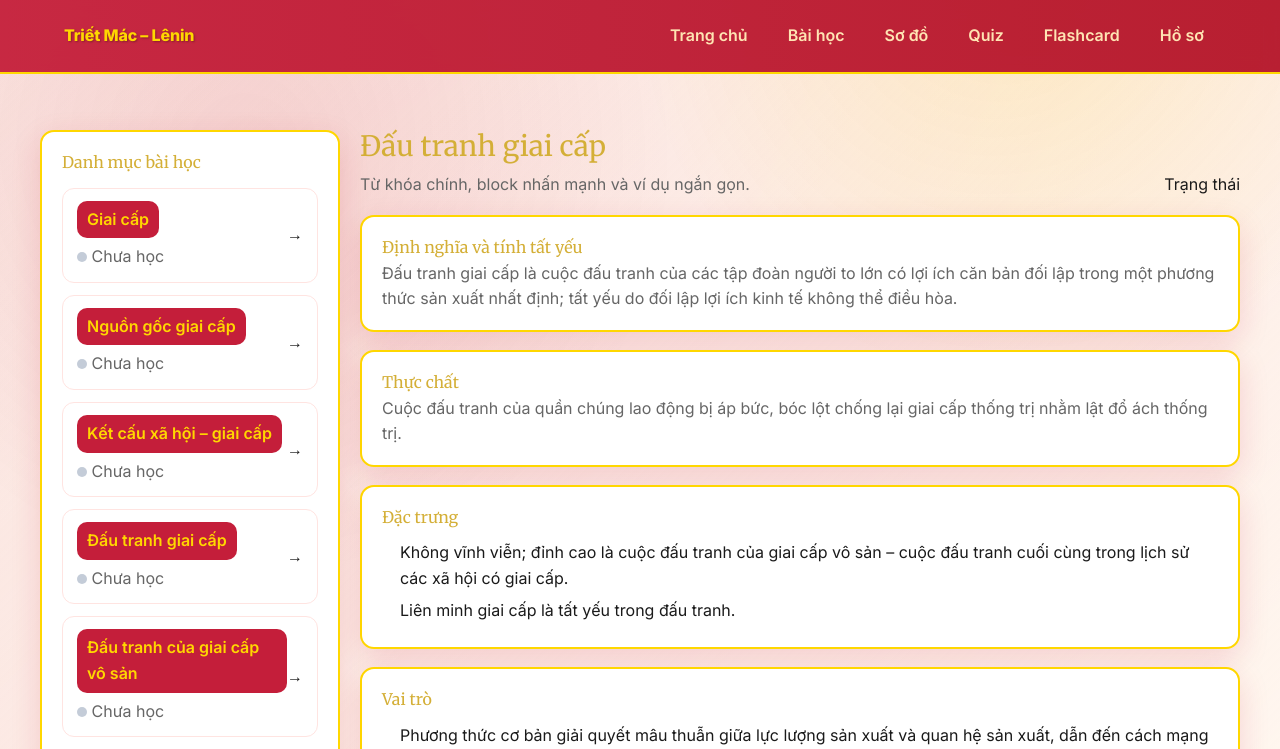
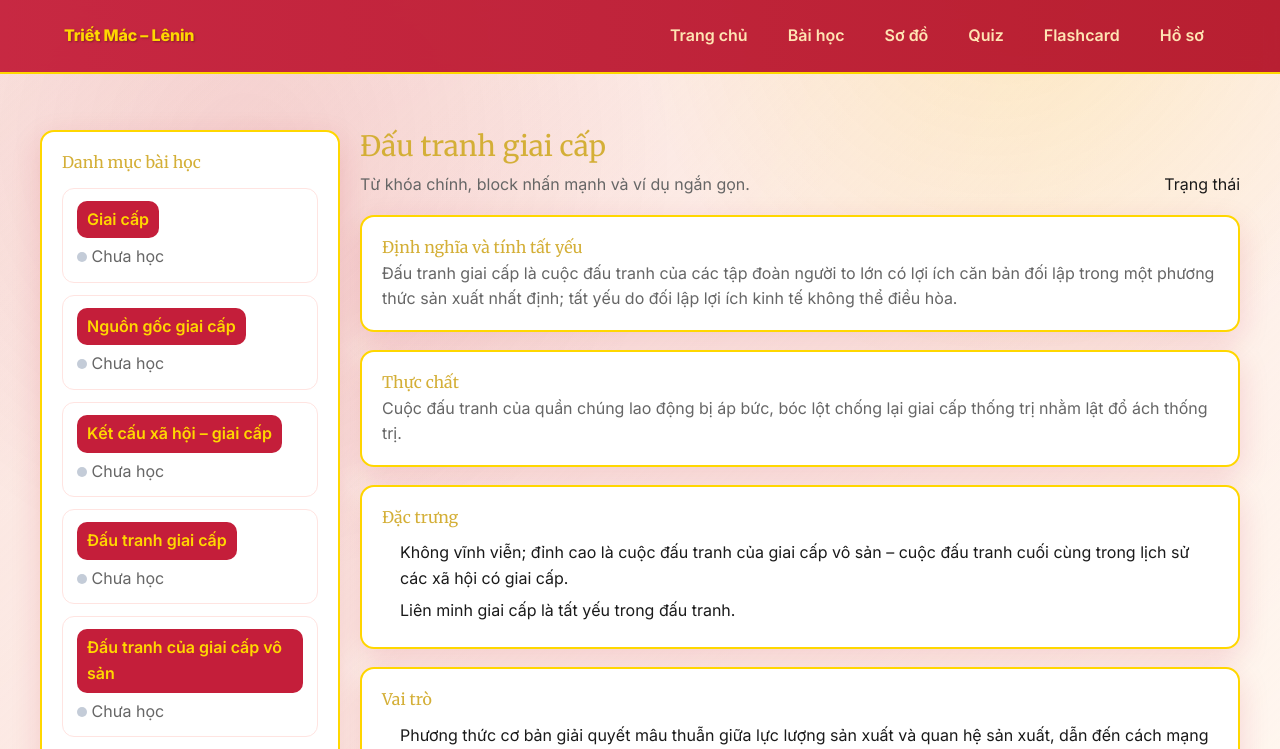
Before and after one commit to otisdoan/dau-tranh-giai-cap, a Next.js app: page /lesson/dau-tranh-giai-cap in a window 1280 px wide. Shown: the top 749 px of the page. Built offline with nearby package versions, Linux system fonts and the light colour scheme.

Commit message:
remove arrow

```diff
--- a/app/lesson/[slug]/page.tsx
+++ b/app/lesson/[slug]/page.tsx
@@ -29,7 +29,7 @@ function LessonMenu({ current }: { current: string }) {
               aria-current={item.slug === current ? "page" : undefined}
             >
               <div>
-                <div className="pill" style={{ marginBottom: 6 }}>
+                <div className="pill " style={{ marginBottom: 6 }}>
                   {item.title}
                 </div>
                 <div className="muted">
@@ -45,7 +45,6 @@ function LessonMenu({ current }: { current: string }) {
                   {status.label}
                 </div>
               </div>
-              <span aria-hidden>→</span>
             </Link>
           );
         })}
```
